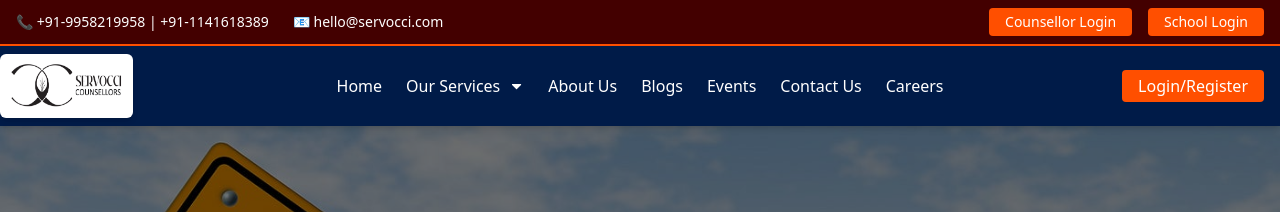
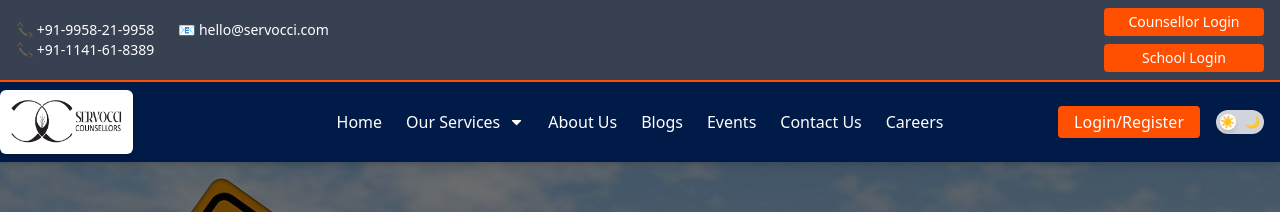
Before and after one commit to Shivamchawla02/servocci_main, a React (Vite) app: page / in a window 1280 px wide. Shown: the top 212 px of the page. Built offline with nearby package versions, Linux system fonts and the light colour scheme.

Commit message:
Added dark-light mode

```diff
--- a/src/App.jsx
+++ b/src/App.jsx
@@ -1,26 +1,49 @@
-// src/App.jsx
-import React from 'react';
+import React, { useState, useEffect } from 'react';
 import { BrowserRouter as Router, Routes, Route } from 'react-router-dom';
 import HomePage from './pages/HomePage';
 import BlogPage from './pages/BlogPage';
 import PsychometricTestPage from './pages/PsychometricTestPage';
 import DocumentPage from './pages/DocumentPage';
 import PhoneNumberPage from './pages/PhoneNumberPage';
-import NotFound from './pages/NotFound.jsx'; // import your 404 component
+import NotFound from './pages/NotFound.jsx';
 
 const App = () => {
+  const [isDarkMode, setIsDarkMode] = useState(() => {
+    return localStorage.getItem('theme') === 'dark';
+  });
+
+  useEffect(() => {
+    const root = window.document.documentElement;
+    if (isDarkMode) {
+      root.classList.add('dark');
+      localStorage.setItem('theme', 'dark');
+    } else {
+      root.classList.remove('dark');
+      localStorage.setItem('theme', 'light');
+    }
+  }, [isDarkMode]);
+
+  const toggleDarkMode = () => {
+    setIsDarkMode(prev => !prev);
+  };
+
   return (
     <Router>
+      <div className={`min-h-screen transition-colors duration-300 ${
+        isDarkMode ? 'bg-gray-900 text-gray-100' : 'bg-white text-gray-900'
+      }`}>
+        <main className="pt-0">
           <Routes>
-        <Route path="/" element={<HomePage />} />
+            <Route path="/" element={<HomePage isDarkMode={isDarkMode} toggleDarkMode={toggleDarkMode} />} />
             <Route path="/blogs" element={<BlogPage />} />
             <Route path="/psychometric-tests" element={<PsychometricTestPage />} />
             <Route path="/document-upload" element={<PhoneNumberPage />} />
             <Route path="/document" element={<PhoneNumberPage />} />
             <Route path="/upload-docs" element={<DocumentPage />} />
-        {/* 404 catch-all route */}
             <Route path="*" element={<NotFound />} />
           </Routes>
+        </main>
+      </div>
     </Router>
   );
 };
--- /dev/null
+++ b/src/components/DarkModeToggle.jsx
@@ -0,0 +1,26 @@
+import React from 'react';
+
+const DarkModeToggle = ({ isDarkMode, toggleDarkMode }) => {
+  return (
+    <button
+      onClick={toggleDarkMode}
+      aria-label="Toggle Dark Mode"
+      className="relative w-12 h-6 rounded-full bg-gray-300 dark:bg-gray-600 transition-colors focus:outline-none"
+    >
+      <span
+        className={`absolute left-1 top-1 w-4 h-4 rounded-full bg-white shadow-md transform transition-transform ${
+          isDarkMode ? 'translate-x-6' : 'translate-x-0'
+        }`}
+      />
+      {/* Optional icons inside toggle */}
+      <span className="absolute left-1 top-1 text-yellow-400 text-xs select-none pointer-events-none">
+        ☀️
+      </span>
+      <span className="absolute right-1 top-1 text-gray-800 dark:text-yellow-300 text-xs select-none pointer-events-none">
+        🌙
+      </span>
+    </button>
+  );
+};
+
+export default DarkModeToggle;
--- a/src/components/MainNavbar.jsx
+++ b/src/components/MainNavbar.jsx
@@ -1,8 +1,9 @@
 import React, { useState } from 'react';
 import { Link } from 'react-router-dom';
 import { FaCaretDown } from 'react-icons/fa';
+import DarkModeToggle from './DarkModeToggle';
 
-const MainNavbar = () => {
+const MainNavbar = ({ isDarkMode, toggleDarkMode }) => {
   const [isOpen, setIsOpen] = useState(false);
   const [dropdownOpen, setDropdownOpen] = useState(false);
   const [hoverTimeout, setHoverTimeout] = useState(null);
@@ -18,10 +19,9 @@ const MainNavbar = () => {
   };
 
   return (
-    <nav className="bg-primary shadow-md sticky top-0 z-50">
+    <nav className="bg-primary shadow-md sticky top-0 z-50 dark:bg-gray-900 dark:text-gray-100">
       <div className="max-w-7xl mx-auto px-4 relative h-20 flex items-center">
-
-        {/* Left: Logo (extreme left) */}
+        {/* Logo */}
         <div className="absolute left-0">
           <Link to="/" className="flex items-center hover:opacity-90">
             <img
@@ -30,65 +30,53 @@ const MainNavbar = () => {
               className="h-16 w-35 bg-white p-2 rounded-md shadow-md object-contain"
             />
           </Link>
-
         </div>
 
-        {/* Center: Nav Links */}
-        <div className="absolute left-1/2 transform -translate-x-1/2 hidden md:flex items-center space-x-6">
-          <Link to="/" className="text-light hover:text-accent">Home</Link>
-
+        {/* Nav Links */}
         <div
-            className="relative"
+          className="absolute left-1/2 transform -translate-x-1/2 hidden md:flex items-center space-x-6"
           onMouseEnter={handleMouseEnter}
           onMouseLeave={handleMouseLeave}
         >
-            <div className="flex items-center text-light hover:text-accent cursor-pointer">
-              Our Services
-              <FaCaretDown className="ml-2" />
-            </div>
+          <Link to="/" className="text-light dark:text-gray-200 hover:text-accent dark:hover:text-accent">Home</Link>
+          <div className="relative cursor-pointer flex items-center text-light dark:text-gray-200 hover:text-accent dark:hover:text-accent">
+            Our Services <FaCaretDown className="ml-2" />
             {dropdownOpen && (
-              <div className="absolute left-0 mt-2 bg-light shadow-lg rounded-md w-48 z-50">
-                <Link to="/career-counselling" className="block px-4 py-2 text-primary hover:bg-accent hover:text-light">
-                  Career Counselling
-                </Link>
-                <Link to="/admission-guidance" className="block px-4 py-2 text-primary hover:bg-accent hover:text-light">
-                  Admission Guidance
-                </Link>
-                <Link to="/psychometric-tests" className="block px-4 py-2 text-primary hover:bg-accent hover:text-light">
-                  Psychometric Tests
-                </Link>
-                <Link to="/skill-training-courses" className="block px-4 py-2 text-primary hover:bg-accent hover:text-light">
-                  Skill Training Courses
-                </Link>
-                <Link to="/test-series-quizzes" className="block px-4 py-2 text-primary hover:bg-accent hover:text-light">
-                  Test Series/Quizzes
-                </Link>
-                <Link to="/online-degree" className="block px-4 py-2 text-primary hover:bg-accent hover:text-light">
-                  Online Degree
-                </Link>
+              <div className="absolute left-0 mt-2 bg-light dark:bg-gray-800 shadow-lg rounded-md w-48 z-50">
+                {/* Dropdown links */}
+                <Link to="/career-counselling" className="block px-4 py-2 text-primary dark:text-gray-300 hover:bg-accent hover:text-light">Career Counselling</Link>
+                <Link to="/admission-guidance" className="block px-4 py-2 text-primary dark:text-gray-300 hover:bg-accent hover:text-light">Admission Guidance</Link>
+                <Link to="/psychometric-tests" className="block px-4 py-2 text-primary dark:text-gray-300 hover:bg-accent hover:text-light">Psychometric Tests</Link>
+                <Link to="/skill-training-courses" className="block px-4 py-2 text-primary dark:text-gray-300 hover:bg-accent hover:text-light">Skill Training Courses</Link>
+                <Link to="/test-series-quizzes" className="block px-4 py-2 text-primary dark:text-gray-300 hover:bg-accent hover:text-light">Test Series/Quizzes</Link>
+                <Link to="/online-degree" className="block px-4 py-2 text-primary dark:text-gray-300 hover:bg-accent hover:text-light">Online Degree</Link>
               </div>
             )}
           </div>
-
-          <Link to="/about" className="text-light hover:text-accent">About Us</Link>
-          <Link to="/blogs" className="text-light hover:text-accent">Blogs</Link>
-          <Link to="/events" className="text-light hover:text-accent">Events</Link>
-          <Link to="/contact" className="text-light hover:text-accent">Contact Us</Link>
-          <Link to="/careers" className="text-light hover:text-accent">Careers</Link>
+          <Link to="/about" className="text-light dark:text-gray-200 hover:text-accent dark:hover:text-accent">About Us</Link>
+          <Link to="/blogs" className="text-light dark:text-gray-200 hover:text-accent dark:hover:text-accent">Blogs</Link>
+          <Link to="/events" className="text-light dark:text-gray-200 hover:text-accent dark:hover:text-accent">Events</Link>
+          <Link to="/contact" className="text-light dark:text-gray-200 hover:text-accent dark:hover:text-accent">Contact Us</Link>
+          <Link to="/careers" className="text-light dark:text-gray-200 hover:text-accent dark:hover:text-accent">Careers</Link>
         </div>
 
-        {/* Right: Login/Register (extreme right) */}
-        <div className="absolute right-0 hidden md:flex items-center pr-4">
-          <Link
-            to="/login"
-            className="bg-secondary hover:bg-accent text-light px-4 py-1 rounded transition"
-          >
-            Login/Register
-          </Link>
+        {/* Right side */}
+        <div className="absolute right-0 hidden md:flex items-center pr-4 space-x-4">
+          <Link to="/login" className="bg-secondary hover:bg-accent text-light px-4 py-1 rounded transition">Login/Register</Link>
+
+          {/* Use passed props here */}
+          <DarkModeToggle isDarkMode={isDarkMode} toggleDarkMode={toggleDarkMode} />
         </div>
 
-        {/* Mobile Menu Button */}
-        <div className="md:hidden ml-auto">
+        {/* Mobile menu */}
+        <div className="md:hidden ml-auto flex items-center space-x-4">
+          <button
+            onClick={toggleDarkMode}
+            aria-label="Toggle Dark Mode"
+            className="bg-secondary hover:bg-accent text-light px-3 py-1 rounded transition flex items-center justify-center"
+          >
+            {isDarkMode ? '🌙' : '☀️'}
+          </button>
           <button
             onClick={() => setIsOpen(!isOpen)}
             className="text-light focus:outline-none text-2xl"
@@ -98,21 +86,15 @@ const MainNavbar = () => {
         </div>
       </div>
 
-      {/* Mobile Menu */}
       {isOpen && (
-        <div className="md:hidden pb-4 pt-2 px-4">
-          <Link to="/" className="block py-2 text-light">Home</Link>
-          <Link to="/services" className="block py-2 text-light">Our Services</Link>
-          <Link to="/contact" className="block py-2 text-light">Contact Us</Link>
-          <Link to="/about" className="block py-2 text-light">About Us</Link>
-          <Link to="/blogs" className="block py-2 text-light">Blogs</Link>
-          <Link to="/document-upload" className="block py-2 text-light">Document Upload</Link>
-          <Link
-            to="/login"
-            className="block py-2 text-white bg-secondary hover:bg-accent text-center rounded"
-          >
-            Login/Register
-          </Link>
+        <div className="md:hidden pb-4 pt-2 px-4 bg-primary dark:bg-gray-900">
+          <Link to="/" className="block py-2 text-light dark:text-gray-200">Home</Link>
+          <Link to="/services" className="block py-2 text-light dark:text-gray-200">Our Services</Link>
+          <Link to="/contact" className="block py-2 text-light dark:text-gray-200">Contact Us</Link>
+          <Link to="/about" className="block py-2 text-light dark:text-gray-200">About Us</Link>
+          <Link to="/blogs" className="block py-2 text-light dark:text-gray-200">Blogs</Link>
+          <Link to="/document-upload" className="block py-2 text-light dark:text-gray-200">Document Upload</Link>
+          <Link to="/login" className="block py-2 text-white bg-secondary hover:bg-accent text-center rounded">Login/Register</Link>
         </div>
       )}
     </nav>
--- a/src/components/TopNavbar.jsx
+++ b/src/components/TopNavbar.jsx
@@ -2,31 +2,33 @@ import React from 'react';
 
 const TopNavbar = () => {
   return (
-    <div className="bg-dark text-light text-sm py-2 px-4 flex flex-col md:flex-row md:justify-between md:items-center gap-2 md:gap-0 text-center md:text-left border-b-2 border-secondary">
+    <div className="bg-gray-700 text-light text-sm py-2 px-4 flex flex-col md:flex-row md:justify-between md:items-center gap-2 md:gap-0 text-center md:text-left border-b-2 border-secondary">
 
       {/* Contact Info */}
       <div className="flex flex-col md:flex-row gap-2 md:gap-6 text-sm">
-        <span>📞 +91-9958219958 | +91-1141618389</span>
+        <span>📞 +91-9958-21-9958 <br />📞 +91-1141-61-8389</span>
         <span>📧 hello@servocci.com</span>
       </div>
 
       {/* Login Buttons */}
-      <div className="flex flex-col md:flex-row gap-2 md:gap-4 items-center justify-center">
+      <div className="flex flex-col gap-2 items-center justify-center">
   <a
     href="https://servocci.in/login"
-          target="_blank" // Open in a new tab
-          rel="noopener noreferrer" // Security for external links
-          className="bg-secondary hover:bg-accent-dark text-white px-4 py-1 rounded transition ease-in-out duration-300"
+    target="_blank"
+    rel="noopener noreferrer"
+    className="bg-secondary hover:bg-accent-dark text-white px-4 py-1 rounded transition ease-in-out duration-300 w-40 text-center"
   >
     Counsellor Login
   </a>
   <a
     href="/school-login"
-          className="bg-secondary hover:bg-accent-dark text-white px-4 py-1 rounded transition ease-in-out duration-300"
+    className="bg-secondary hover:bg-accent-dark text-white px-4 py-1 rounded transition ease-in-out duration-300 w-40 text-center"
   >
     School Login
   </a>
 </div>
+
+
     </div>
   );
 };
--- a/src/pages/HomePage.jsx
+++ b/src/pages/HomePage.jsx
@@ -8,21 +8,20 @@ import ChatBotIcon from '../components/ChatBotIcon.jsx';
 import WhatAfter12th from '../components/home/WhatAfter12th.jsx';
 import Footer from '../components/Footer.jsx';
 
-const HomePage = () => {
+const HomePage = ({ isDarkMode, toggleDarkMode }) => {
   return (
     <>
       <TopNavbar />
-      <MainNavbar />
+      <MainNavbar isDarkMode={isDarkMode} toggleDarkMode={toggleDarkMode} />
 
       <div className="bg-light">
         <HomeTagline />
         <FeaturedItemsSlider />
         <WhatAfter12th />
         <OurServices />
-        <Footer/>
+        <Footer />
       </div>
 
-      {/* Floating Chatbot Icon */}
       <ChatBotIcon />
     </>
   );
--- a/tailwind.config.js
+++ b/tailwind.config.js
@@ -1,5 +1,6 @@
 /** @type {import('tailwindcss').Config} */
 export default {
+  darkMode: 'class',  // <-- place here, not inside content
   content: [
     "./index.html",
     "./src/**/*.{js,ts,jsx,tsx}",
```
Lines whose indentation alone changed are shown as unchanged.
